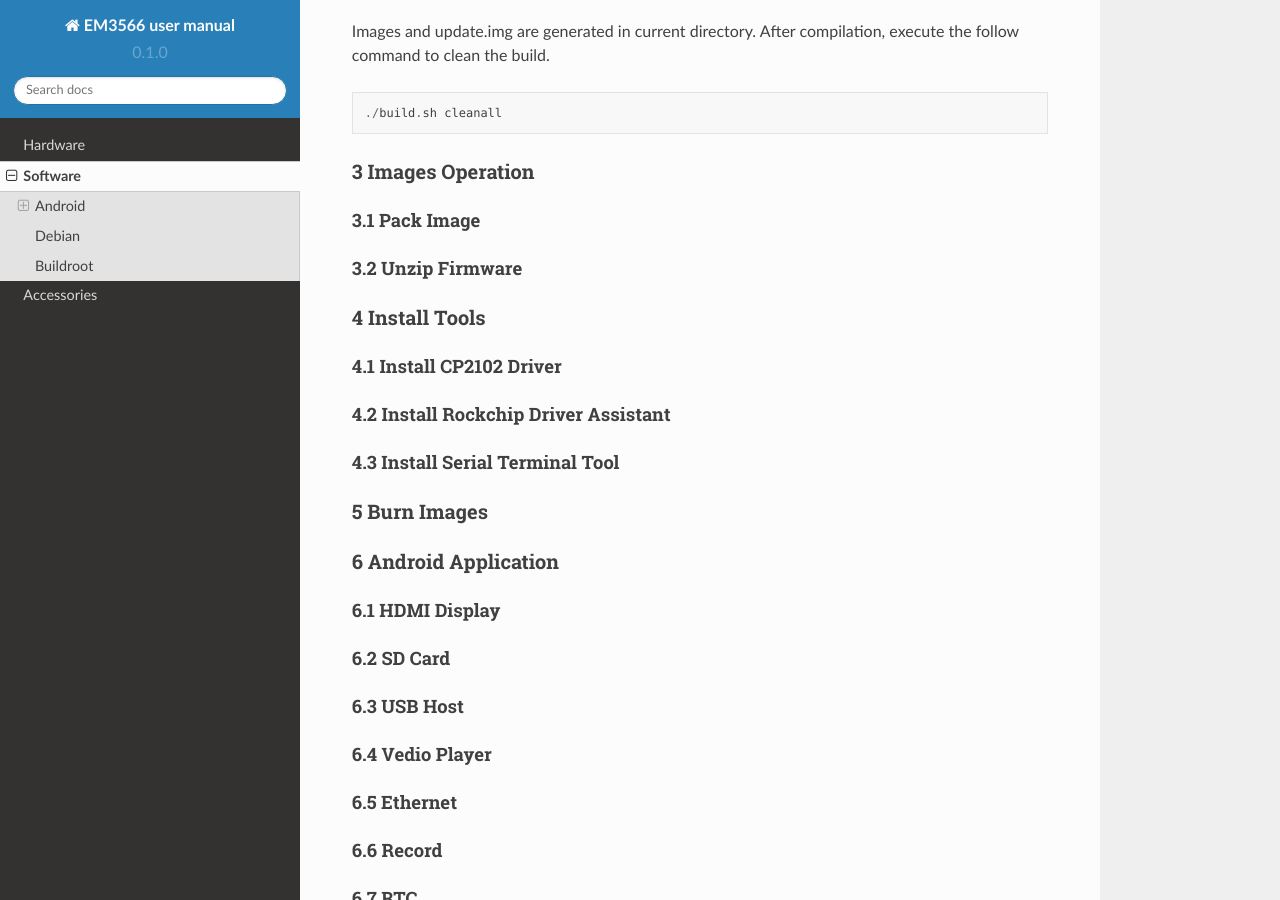
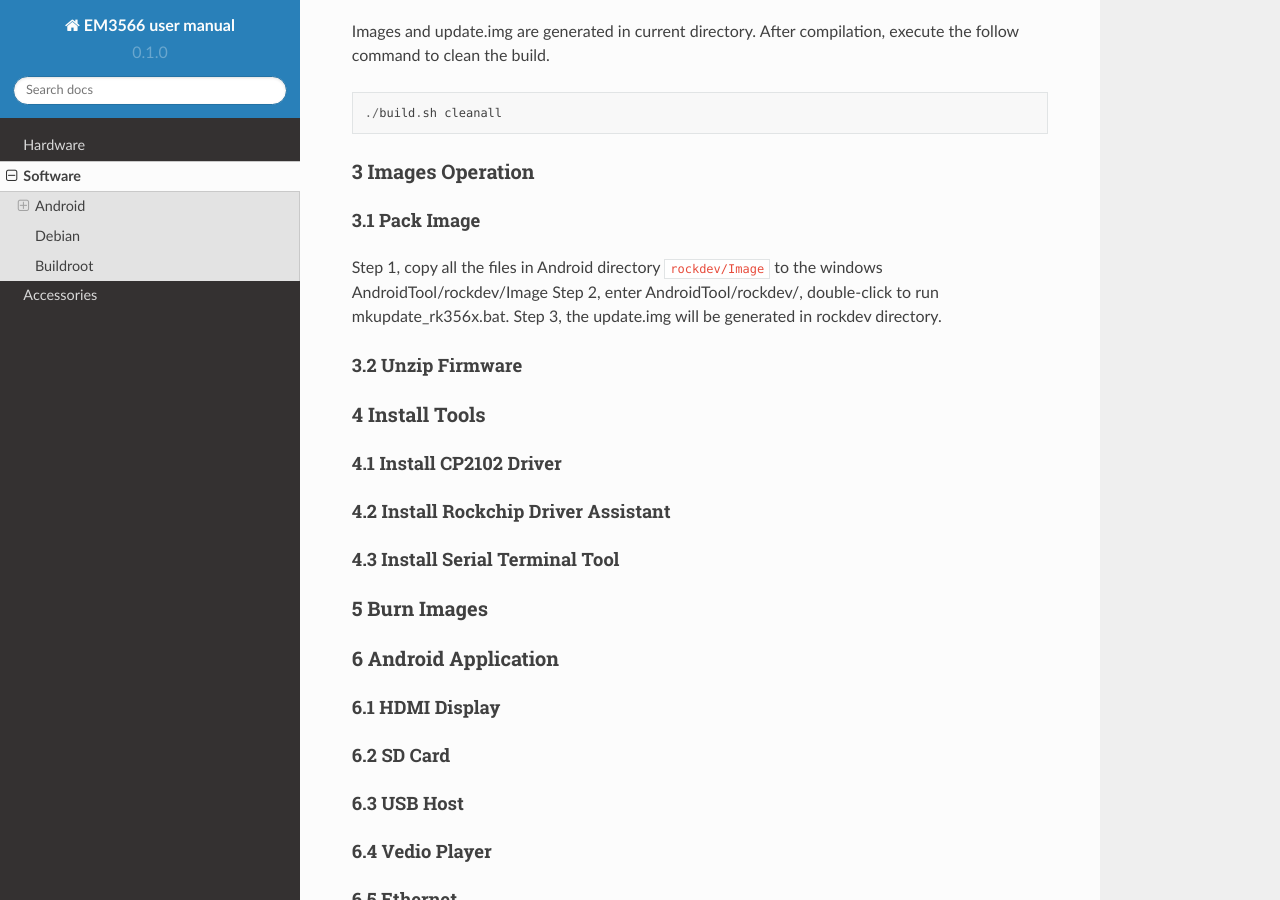
Before and after one commit to boardcon/EM3566, a Sphinx documentation site: the page built from docs/source/software.rst, in a window 1280 px wide and 900 px high, scrolled down 2883 px. Built offline with Sphinx 7.4.7 and the Read the Docs theme 2.0.0, drawn with Linux system fonts in a browser that asks for light colours.

Commit message:
Update software.rst

```diff
--- a/docs/source/software.rst
+++ b/docs/source/software.rst
@@ -140,6 +140,11 @@ After compilation, execute the follow command to clean the build.
 3.1 Pack Image
 """"""""""""""""""
 
+Step 1, copy all the files in Android directory :file:`rockdev/Image` to the windows AndroidTool/rockdev/Image
+Step 2, enter AndroidTool/rockdev/, double-click to run mkupdate_rk356x.bat.
+Step 3, the update.img will be generated in rockdev directory.
+
+
 3.2 Unzip Firmware
 """"""""""""""""""
 
```
